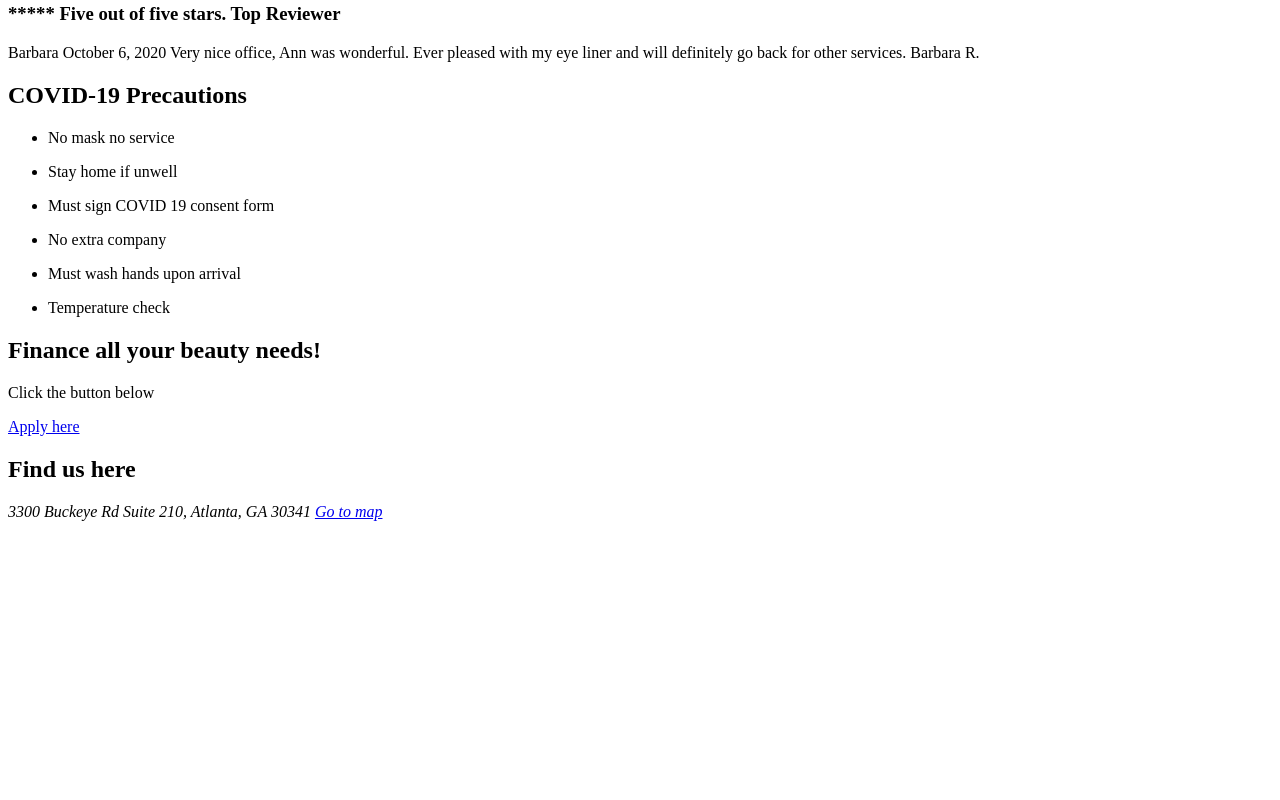
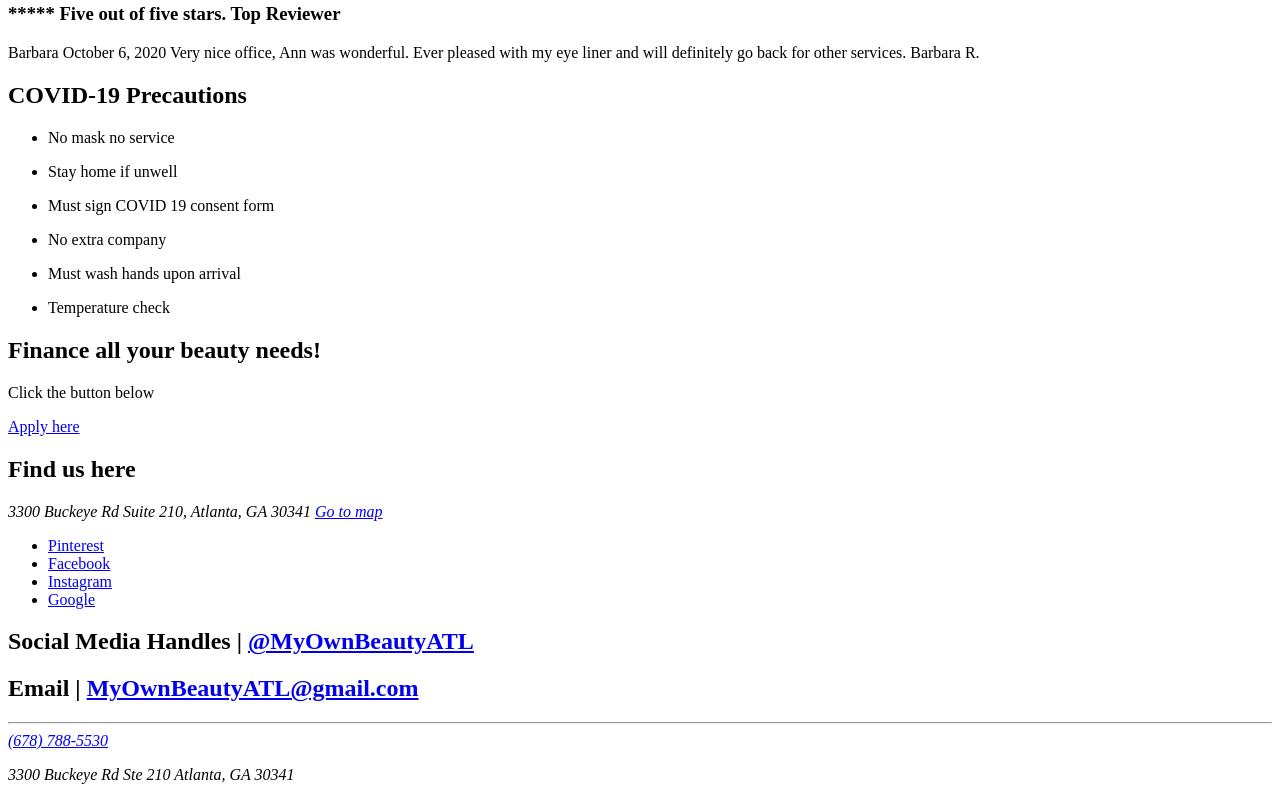
Before and after one commit to adriantoddross/MOBA-BlackFriday, a plain HTML site: page index.html in a window 1280 px wide. Shown: the part 960-1760 px from the top of the page. Before the commit the page ends 1489 px from the top, so only its background shows below. Drawn offline with Linux system fonts and the light colour scheme.

Commit message:
Draft footer

```diff
--- a/index.html
+++ b/index.html
@@ -216,6 +216,55 @@
         </div>
       </section>
     </main>
-    <footer></footer>
+    <footer id="footer">
+      <div class="footer-logos">
+        <!-- <img src="" alt=""> MOBA logo goes here. -->
+        <!-- <img src="" alt=""> BBB logo goes here. -->
+      </div>
+      <section class="footer-left">
+        <ul class="social-icons">
+          <li>
+            <a href="#">
+              <i class="fas fa-home" aria-hidden="true"></i>
+              <span class="sr-only"> Pinterest </span>
+            </a>
+          </li>
+          <li>
+            <a href="#">
+              <i class="fas fa-home" aria-hidden="true"></i>
+              <span class="sr-only"> Facebook </span>
+            </a>
+          </li>
+          <li>
+            <a href="#">
+              <i class="fas fa-home" aria-hidden="true"></i>
+              <span class="sr-only"> Instagram </span>
+            </a>
+          </li>
+          <li>
+            <a href="#">
+              <i class="fas fa-home" aria-hidden="true"></i>
+              <span class="sr-only"> Google </span>
+            </a>
+          </li>
+        </ul>
+        <h2>
+          Social Media Handles |
+          <a href="https://www.myownbeauty.net/">@MyOwnBeautyATL</a>
+        </h2>
+        <h2>
+          Email |
+          <a href="mailto:myownbeautyATL@gmail.com">MyOwnBeautyATL@gmail.com</a>
+        </h2>
+        <hr />
+        <address>
+          <a href="tel:+6787885530">(678) 788-5530</a>
+          <p>
+            <span> 3300 Buckeye Rd Ste 210</span>
+            <span> Atlanta, GA 30341 </span>
+          </p>
+        </address>
+      </section>
+    </footer>
   </body>
 </html>
```
